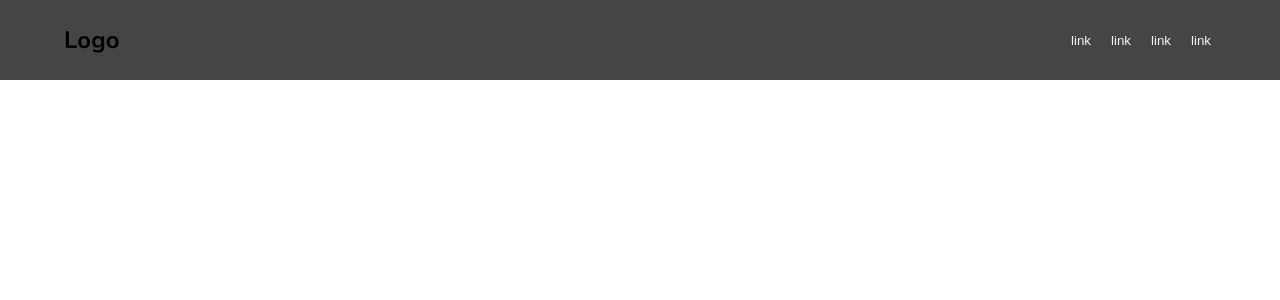
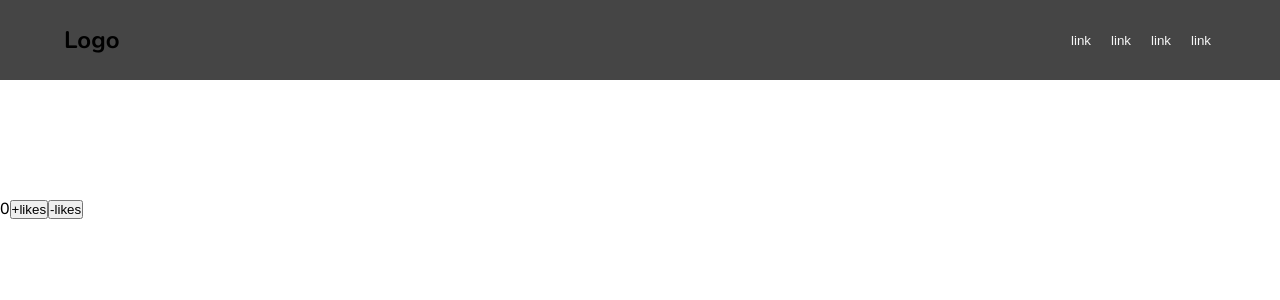
Before and after one commit to marianorigo18/reactNavbar, a React (Create React App) app: page / in a window 1280 px wide. Shown: the top 300 px of the page. Built offline with nearby package versions, Linux system fonts and the light colour scheme.

Commit message:
fix commit

```diff
--- a/public/index.html
+++ b/public/index.html
@@ -24,6 +24,7 @@
       work correctly both with client-side routing and a non-root public URL.
       Learn how to configure a non-root public URL by running `npm run build`.
     -->
+    <link href='https://unpkg.com/boxicons@2.1.4/css/boxicons.min.css' rel='stylesheet'>
     <title>React App</title>
   </head>
   <body>
--- a/src/App.js
+++ b/src/App.js
@@ -1,9 +1,11 @@
 import "./App.css"
 import Navbar from "./components/Navbar"
+import Counter from "./components/Counter"
 const App = () => {
     return (
         <div>
             <Navbar/>
+            <Counter/>
         </div>
         )
 }
--- /dev/null
+++ b/src/components/Counter.jsx
@@ -0,0 +1,12 @@
+import { useState } from "react";
+
+const Likes = () => {
+
+    const [likes, setLikes] = useState(0)
+    return(<div>
+            <span>{likes}</span>
+            <button style={{marginTop: "200px"}} onClick={() => {setLikes(likes + 1)}}>+likes</button>
+            <button style={{marginTop: "200px"}} onClick={() => {setLikes(likes - 1)}}>-likes</button>
+        </div>)
+}
+export default Likes;
```
